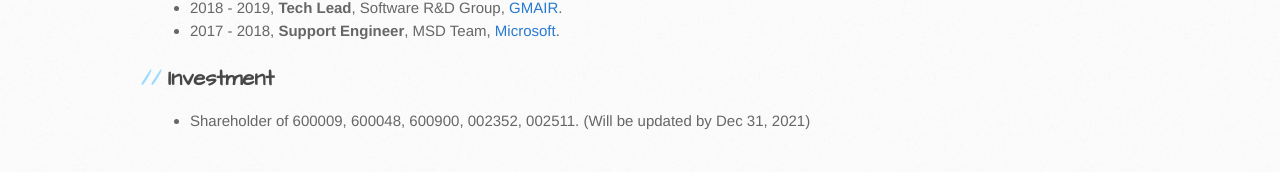
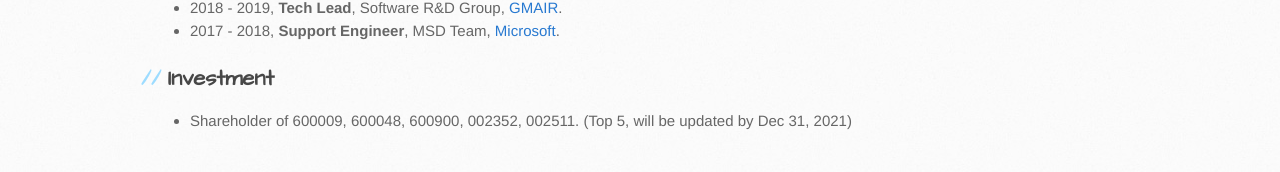
Before and after one commit to sunshinezxf/sunshinezxf.github.io, a Jekyll site: the page built from index.md, in a window 1280 px wide. Shown: the part 1649-1821 px from the top of the page. Built offline with Jekyll 4.4.1, drawn with Linux system fonts in a browser that asks for light colours; our own code applies the rules of GitHub Pages for plain Markdown files.

Commit message:
update description for investment

```diff
--- a/index.md
+++ b/index.md
@@ -55,4 +55,4 @@ If you are interested in the topics or projects I work on, please reach me via t
 
 ## Investment
 
-- Shareholder of 600009, 600048, 600900, 002352, 002511. (Will be updated by Dec 31, 2021)
+- Shareholder of 600009, 600048, 600900, 002352, 002511. (Top 5, will be updated by Dec 31, 2021)
```
